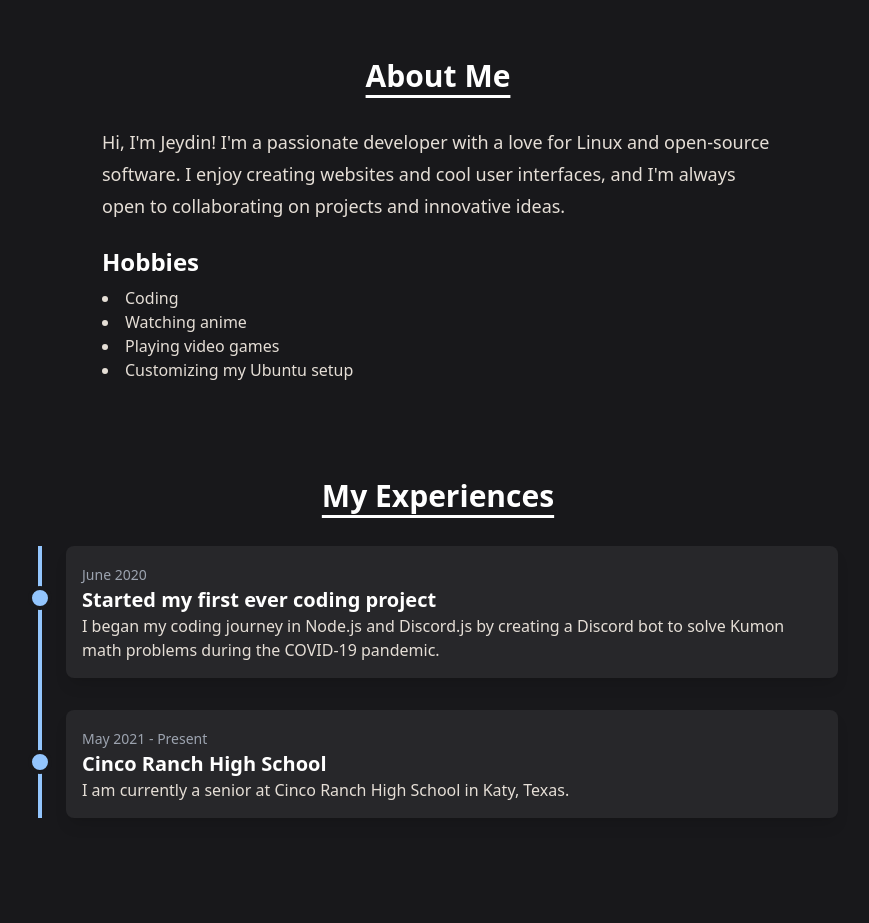
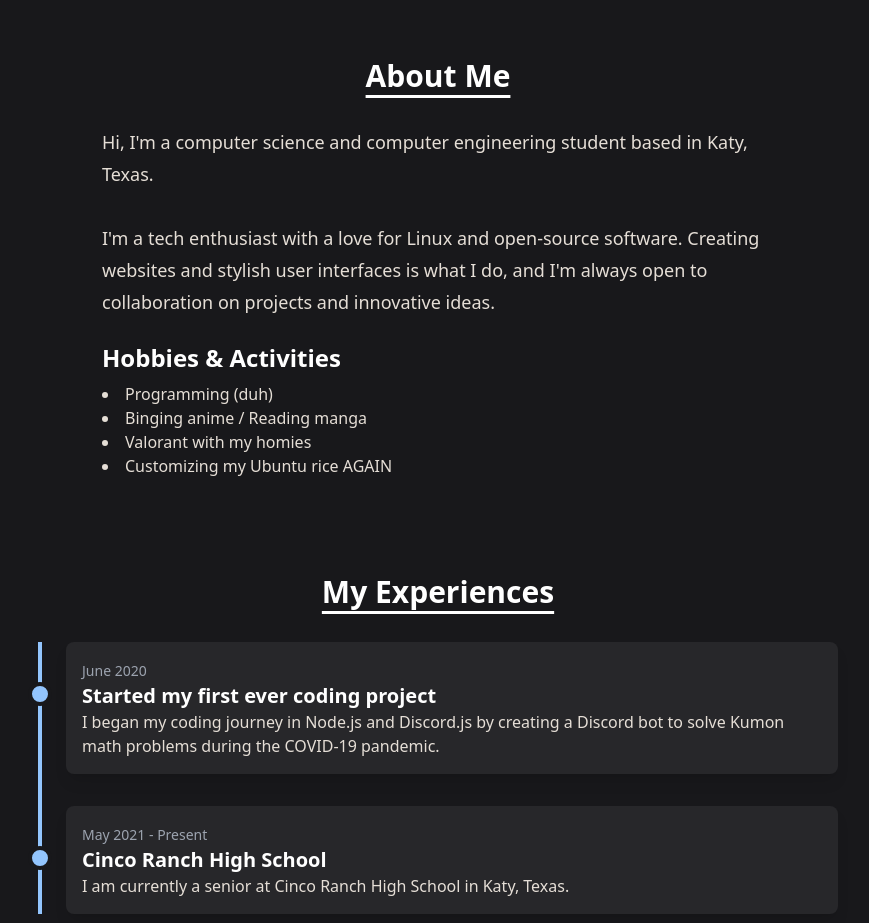
Before and after one commit to Jeydin21/Website, a Next.js app: page / in a window 1280 px wide. Shown: the part 840-1763 px from the top of the page, without its empty margins (202-1071 px from the left). Built offline with nearby package versions, Linux system fonts and the light colour scheme; no server answers.

Commit message:
Edited About section a little bit

```diff
--- a/components/sections/About.tsx
+++ b/components/sections/About.tsx
@@ -15,17 +15,19 @@ export default function About() {
       >
         <div className="text-lg leading-8">
           <p>
-            Hi, I'm Jeydin! I'm a passionate developer with a love for Linux and open-source software. I enjoy creating websites and cool user interfaces, and I'm always open to collaborating on projects and innovative ideas.
+            Hi, I'm a computer science and computer engineering student based in Katy, Texas.
+            <br /><br />
+            I'm a tech enthusiast with a love for Linux and open-source software. Creating websites and stylish user interfaces is what I do, and I'm always open to collaboration on projects and innovative ideas.
           </p>
         </div>
         <div className="flex justify-between">
           <div>
-            <h2 className="text-2xl font-bold text-light-text dark:text-white">Hobbies</h2>
+            <h2 className="text-2xl font-bold text-light-text dark:text-white">Hobbies & Activities</h2>
             <ul className="list-disc list-inside mt-2">
-              <li>Coding</li>
-              <li>Watching anime</li>
-              <li>Playing video games</li>
-              <li>Customizing my Ubuntu setup</li>
+              <li>Programming (duh)</li>
+              <li>Binging anime / Reading manga</li>
+              <li>Valorant with my homies</li>
+              <li>Customizing my Ubuntu rice AGAIN</li>
             </ul>
           </div>
         </div>
```
